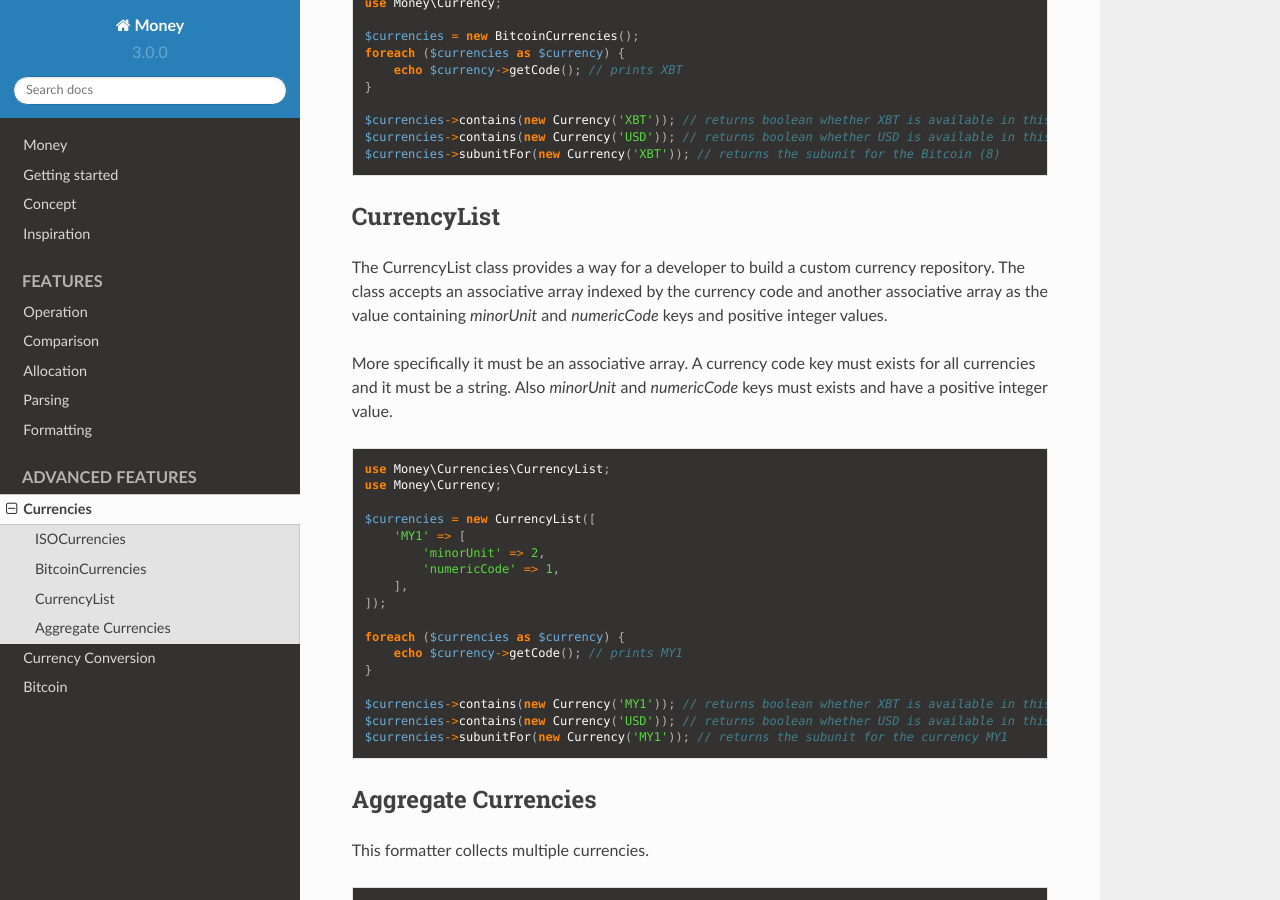
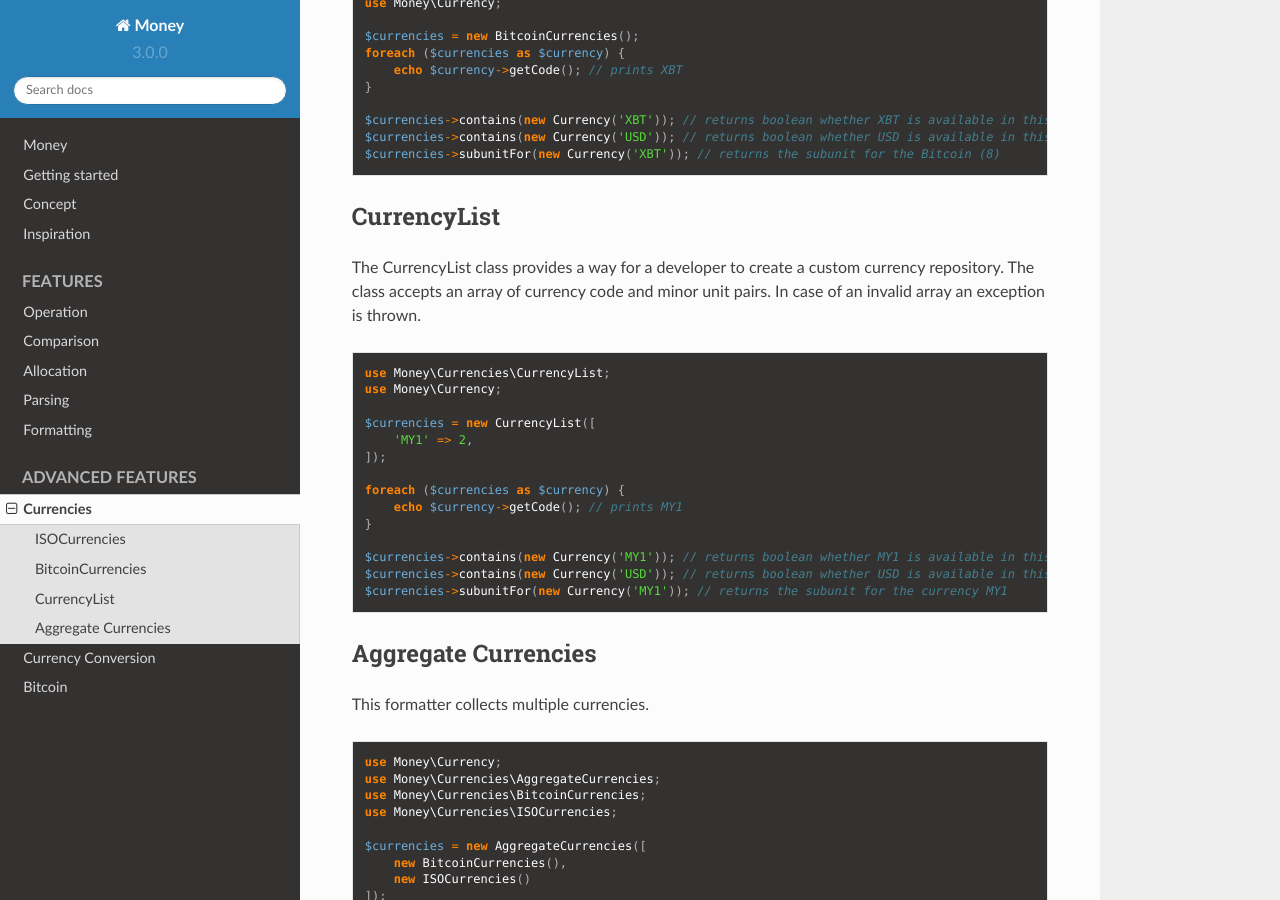
Before and after one commit to moneyphp/money, a Sphinx documentation site: the page built from doc/features/currencies.rst, in a window 1280 px wide and 900 px high, scrolled down 813 px. Built offline with Sphinx 7.4.7 and the Read the Docs theme 2.0.0, drawn with Linux system fonts in a browser that asks for light colours.

Commit message:
Removed the assiative array of CurrencyList class according to review

```diff
--- a/doc/features/currencies.rst
+++ b/doc/features/currencies.rst
@@ -50,14 +50,10 @@ The Bitcoin currencies provides a single currency: the Bitcoin. It uses XBT as i
     $currencies->subunitFor(new Currency('XBT')); // returns the subunit for the Bitcoin (8)
 
 CurrencyList
--------------
+------------
 
-The CurrencyList class provides a way for a developer to build a custom currency repository.
-The class accepts an associative array indexed by the currency code
-and another associative array as the value containing `minorUnit` and `numericCode` keys and positive integer values.
-
-More specifically it must be an associative array. A currency code key must exists for all currencies and it must be a
-string. Also `minorUnit` and `numericCode` keys must exists and have a positive integer value.
+The CurrencyList class provides a way for a developer to create a custom currency repository.
+The class accepts an array of currency code and minor unit pairs. In case of an invalid array an exception is thrown.
 
 .. code-block:: php
 
@@ -65,17 +61,14 @@ string. Also `minorUnit` and `numericCode` keys must exists and have a positive
     use Money\Currency;
 
     $currencies = new CurrencyList([
-        'MY1' => [
-            'minorUnit' => 2,
-            'numericCode' => 1,
-        ],
+        'MY1' => 2,
     ]);
 
     foreach ($currencies as $currency) {
         echo $currency->getCode(); // prints MY1
     }
 
-    $currencies->contains(new Currency('MY1')); // returns boolean whether XBT is available in this repository (true)
+    $currencies->contains(new Currency('MY1')); // returns boolean whether MY1 is available in this repository (true)
     $currencies->contains(new Currency('USD')); // returns boolean whether USD is available in this repository (false)
     $currencies->subunitFor(new Currency('MY1')); // returns the subunit for the currency MY1
 
```
Also changed, not shown: 3 other files.
